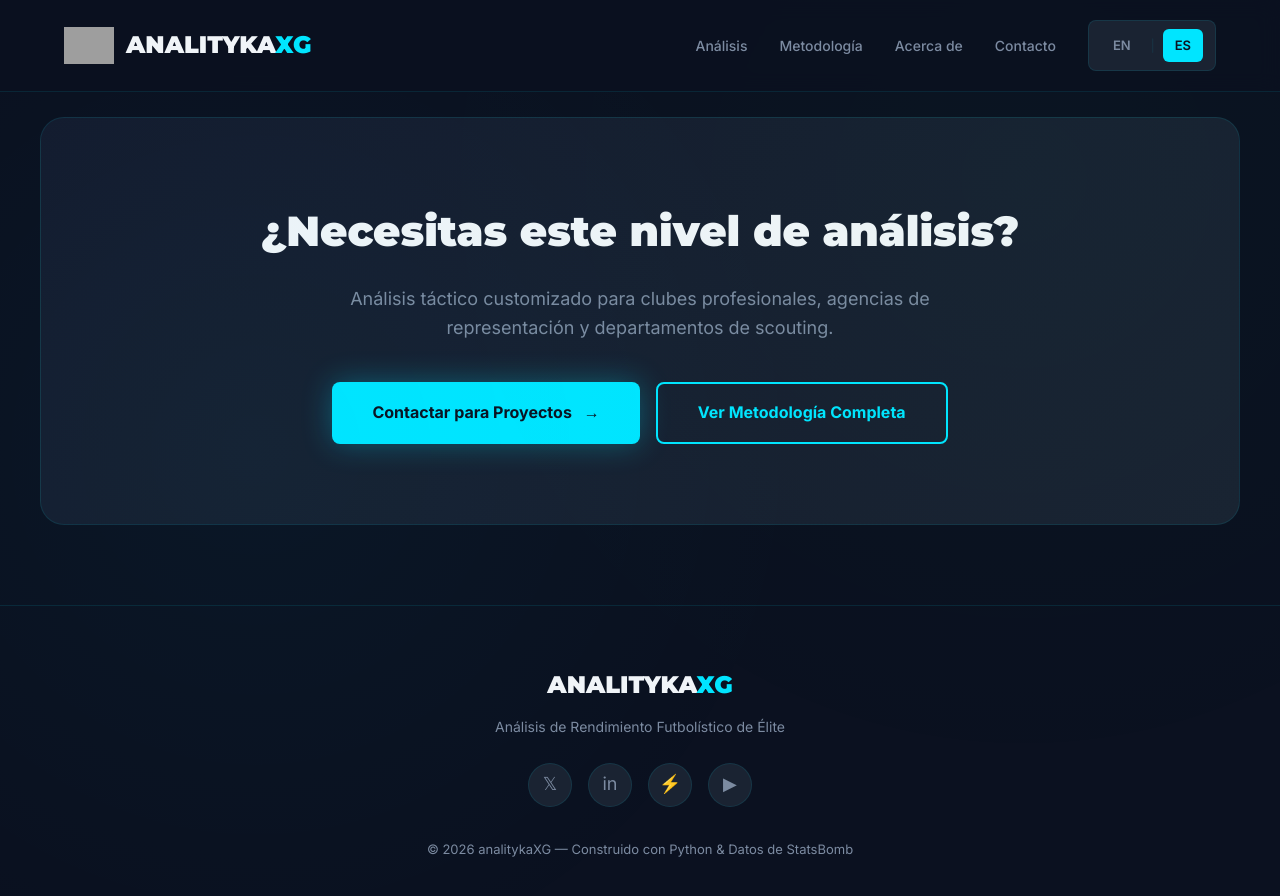
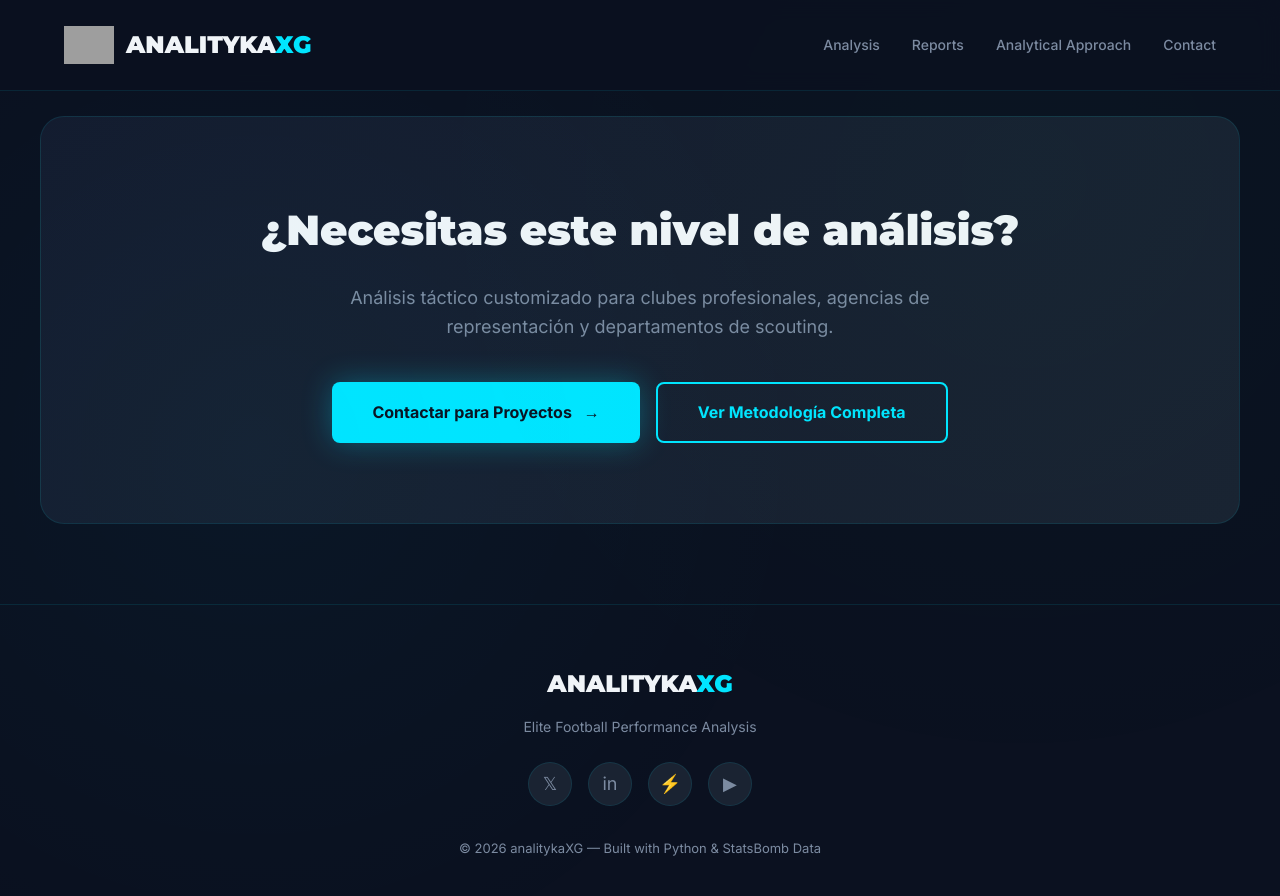
Before and after one commit to Fiallos77/analitykaXG, a Jekyll site: the page built from es/index.md, in a window 1280 px wide and 900 px high, scrolled down 2524 px. Shown: the top 896 px of the window. Built offline with Jekyll 4.4.1, drawn with Linux system fonts in a browser that asks for light colours; grey boxes are pictures that could not be loaded.

Commit message:
Refactor language-specific content to default English

```diff
--- a/_layouts/default.html
+++ b/_layouts/default.html
@@ -28,31 +28,11 @@
 
                 <div class="nav-right">
                     <ul class="nav-links">
-                        {% if page.lang == 'es' %}
-                            <li><a href="{{ site.baseurl }}/es#reports">Análisis</a></li>
-                            <li><a href="{{ site.baseurl }}/es#methodology">Metodología</a></li>
-                            <li><a href="{{ site.baseurl }}/es#about">Acerca de</a></li>
-                            <li><a href="mailto:analitykaxg@gmail.com">Contacto</a></li>
-                        {% else %}
                         <li><a href="{{ site.baseurl }}/#reports">Analysis</a></li>
                         <li><a href="{{ site.baseurl }}/reports/">Reports</a></li>
                         <li><a href="{{ site.baseurl }}/#about">Analytical Approach</a></li>
                         <li><a href="mailto:analitykaxg@gmail.com">Contact</a></li>
-                        {% endif %}
                     </ul>
-
-                    <!-- Language Switcher -->
-                    <div class="language-switcher">
-                        {% if page.lang == 'es' %}
-                            <a href="{{ site.baseurl }}{{ page.url | remove: '/es' }}" class="lang-option">EN</a>
-                            <span class="lang-separator">|</span>
-                            <span class="lang-option active">ES</span>
-                        {% else %}
-                            <span class="lang-option active">EN</span>
-                            <span class="lang-separator">|</span>
-                            <a href="{{ site.baseurl }}/es{{ page.url }}" class="lang-option">ES</a>
-                        {% endif %}
-                    </div>
                 </div>
             </nav>
         </div>
@@ -70,11 +50,7 @@
                 <div class="footer-logo">
                     ANALITYKA<span class="highlight">XG</span>
                 </div>
-                {% if page.lang == 'es' %}
-                    <p class="footer-tagline">Análisis de Rendimiento Futbolístico de Élite</p>
-                {% else %}
                 <p class="footer-tagline">Elite Football Performance Analysis</p>
-                {% endif %}
 
                 <div class="social-links">
                     <a href="https://twitter.com/analitykaxg" target="_blank" aria-label="Twitter">𝕏</a>
@@ -84,15 +60,9 @@
                 </div>
             </div>
 
-            {% if page.lang == 'es' %}
-                <p class="footer-copy">
-                    © 2026 analitykaXG — Construido con Python & Datos de StatsBomb
-                </p>
-            {% else %}
             <p class="footer-copy">
                 © 2026 analitykaXG — Built with Python & StatsBomb Data
             </p>
-            {% endif %}
         </div>
     </footer>
 </body>
```
Lines whose indentation alone changed are shown as unchanged.
